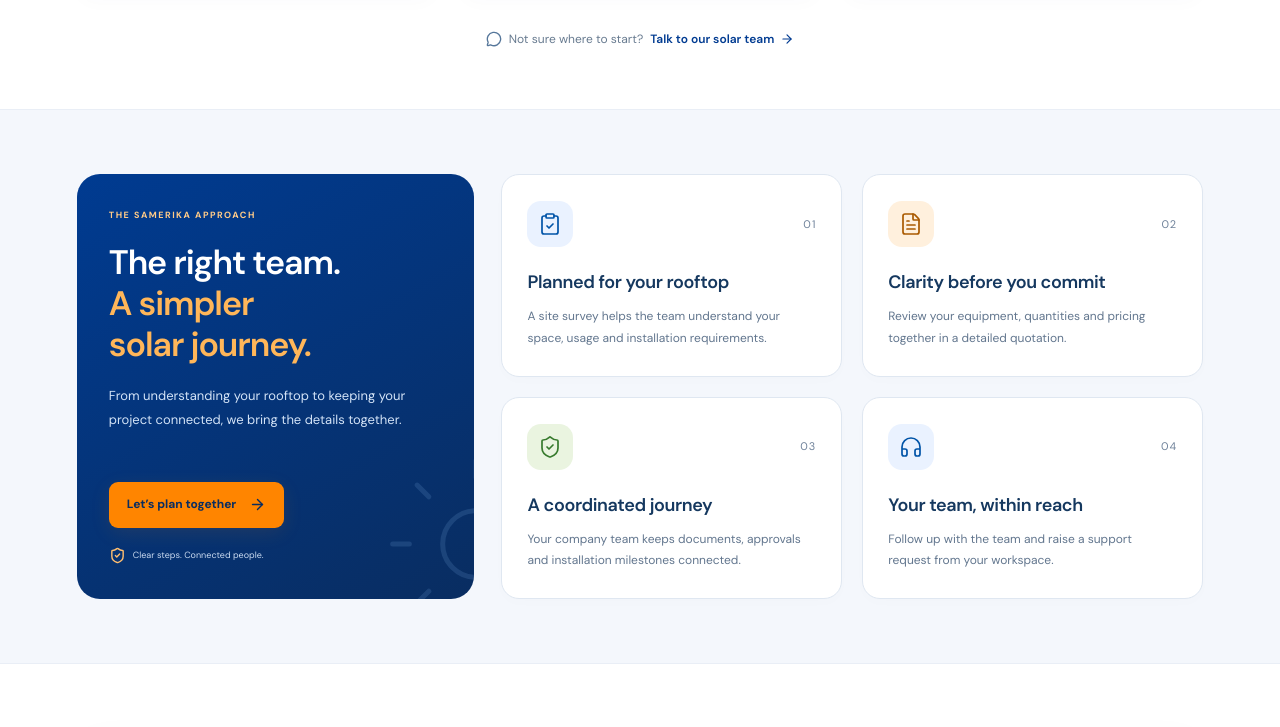
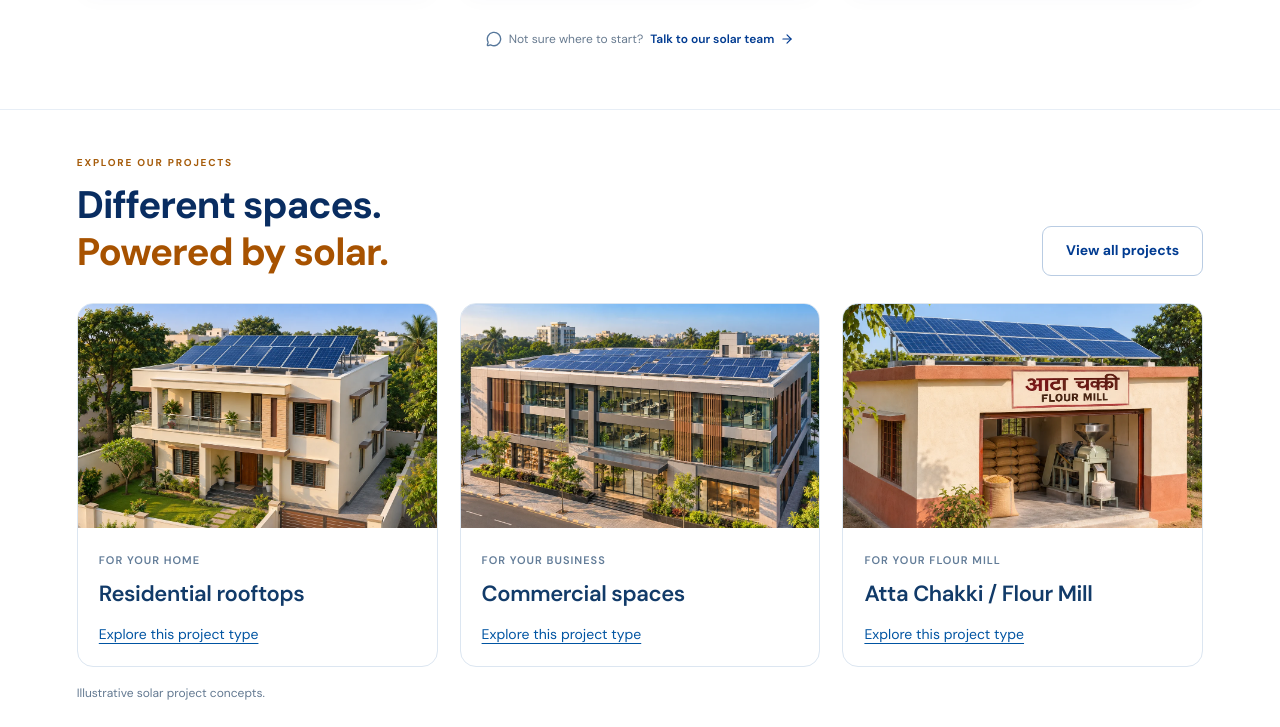
Before and after one commit to intoxiagmb-crypto/samerika, a Next.js app: page / in a window 1280 px wide. Shown: the part 2229-2956 px from the top of the page. Built offline with nearby package versions, Linux system fonts and the light colour scheme.

Commit message:
Add compact project image preview to homepage

```diff
--- /dev/null
+++ b/app/home-projects.css
@@ -0,0 +1,19 @@
+.sh-project-gallery{padding:45px max(6%,calc((100vw - 1280px)/2)) 42px;background:#fff;border-top:1px solid #e7eef6}
+.sh-project-gallery-heading{display:flex;align-items:flex-end;justify-content:space-between;gap:25px;margin-bottom:27px}
+.sh-project-gallery-heading h2{font-size:clamp(29px,3vw,40px);line-height:1.22;letter-spacing:-1px;font-weight:650;color:#092d61;margin:12px 0 0}
+.sh-project-gallery-heading h2 em{font-style:normal;color:#a75200}
+.sh-project-gallery-heading>.sh-button{flex-shrink:0;min-height:44px}
+.sh-project-gallery-grid{display:grid;grid-template-columns:repeat(3,minmax(0,1fr));gap:22px}
+.sh-project-gallery-card{display:block;min-width:0;border:1px solid #dce6f1;border-radius:16px;overflow:hidden;background:#fff;transition:border-color .18s,box-shadow .18s}
+.sh-project-gallery-card:hover{border-color:#a3bfdf;box-shadow:0 9px 25px #092d6110}
+.sh-project-gallery-image{position:relative;aspect-ratio:16/10;background:#e6eff8}
+.sh-project-gallery-image img{object-fit:cover}
+.sh-project-gallery-caption{padding:19px 21px 20px}
+.sh-project-gallery-caption>span:first-child{font-size:11px;line-height:1.6;letter-spacing:1px;color:#627c98;font-weight:600}
+.sh-project-gallery-caption h3{font-size:22px;line-height:1.35;letter-spacing:-.4px;color:#123b69;margin:8px 0 13px;font-weight:600}
+.sh-project-gallery-link{display:inline-block;color:#0054a2;font-size:14px;line-height:1.6;text-decoration:underline;text-underline-offset:4px}
+.sh-project-gallery-note{display:flex;justify-content:space-between;gap:15px;margin:16px 0 0;color:#637991;font-size:12px;line-height:1.7}
+.sh-project-gallery-note>span{display:none}
+.sh-project-gallery a:focus-visible{outline:3px solid #0073c8;outline-offset:3px}
+@media(max-width:1050px){.sh-project-gallery-grid{gap:17px}.sh-project-gallery-caption{padding:17px}.sh-project-gallery-caption h3{font-size:20px}}
+@media(max-width:700px){.sh-project-gallery{padding:34px 6% 30px}.sh-project-gallery-heading{align-items:flex-start;flex-direction:column;gap:18px;margin-bottom:22px}.sh-project-gallery-heading h2{font-size:31px}.sh-project-gallery-heading>.sh-button{font-size:13px;padding:11px 17px}.sh-project-gallery-grid{grid-template-columns:none;grid-auto-flow:column;grid-auto-columns:84%;overflow-x:auto;scroll-snap-type:x mandatory;scroll-padding:4px;gap:15px;padding:4px 4px 12px;margin:-4px -4px 0}.sh-project-gallery-card{scroll-snap-align:start;border-radius:14px}.sh-project-gallery-caption{padding:18px}.sh-project-gallery-caption h3{font-size:21px}.sh-project-gallery-note{font-size:11px;margin-top:12px}.sh-project-gallery-note>span{display:inline;white-space:nowrap;color:#21548b}}
--- a/app/page.tsx
+++ b/app/page.tsx
@@ -9,6 +9,7 @@ import { ArrowRight, ArrowUpRight, Building2, Check, CheckCircle2, ClipboardChec
 import './home.css';
 import './home-subsidy.css';
 import './home-highlights.css';
+import './home-projects.css';
 
 const offerings = [
   { title: 'Homes', icon: House, property: 'Residential', description: 'Make room for clean energy on the roof you already have.', note: 'For your everyday energy', className: 'home', category: 'Residential', features: ['Rooftop assessment', 'Personalised quotation'], cta: 'Explore home solar' },
@@ -84,6 +85,21 @@ export default function HomePage() {
         <div className="sh-solution-body"><span className="sh-solution-note">{note}</span><h3>{title}</h3><p>{description}</p><ul>{features.map(feature=><li key={feature}><Check size={14}/>{feature}</li>)}</ul><div className="sh-solution-cta"><span>{cta}</span><span className="sh-solution-arrow"><ArrowUpRight size={19}/></span></div></div>
       </Link>)}</div>
       <p className="sh-solutions-help"><MessageCircle size={16}/> Not sure where to start? <Link href="/enquiry">Talk to our solar team <ArrowRight size={14}/></Link></p>
+    </section>
+
+    <section className="sh-project-gallery" id="featured-projects" aria-labelledby="gallery-heading">
+      <div className="sh-project-gallery-heading"><div><span className="sh-eyebrow">EXPLORE OUR PROJECTS</span><h2 id="gallery-heading">Different spaces.<br/><em>Powered by solar.</em></h2></div><Link href="/projects" className="sh-button sh-outline">View all projects</Link></div>
+      <div className="sh-project-gallery-grid">
+        {[
+          {title:'Residential rooftops',label:'FOR YOUR HOME',image:'residential',anchor:'home',alt:'Illustrative family home with rooftop solar panels'},
+          {title:'Commercial spaces',label:'FOR YOUR BUSINESS',image:'commercial',anchor:'business',alt:'Illustrative office building with rooftop solar panels'},
+          {title:'Atta Chakki / Flour Mill',label:'FOR YOUR FLOUR MILL',image:'flour-mill',anchor:'mill',alt:'Illustrative atta chakki with solar panels on its roof'},
+        ].map(project => <Link href={`/projects#project-${project.anchor}`} className="sh-project-gallery-card" key={project.image}>
+          <div className="sh-project-gallery-image"><Image src={`/images/projects/${project.image}.webp`} alt={project.alt} fill sizes="(max-width: 700px) 75vw, 30vw"/></div>
+          <div className="sh-project-gallery-caption"><span>{project.label}</span><h3>{project.title}</h3><span className="sh-project-gallery-link">Explore this project type</span></div>
+        </Link>)}
+      </div>
+      <p className="sh-project-gallery-note">Illustrative solar project concepts.<span>Swipe to explore</span></p>
     </section>
 
     <section className="sh-section sh-care" id="why-samerika" aria-labelledby="care-heading"><div className="sh-care-layout">
--- a/app/projects/page.tsx
+++ b/app/projects/page.tsx
@@ -33,7 +33,7 @@ export default function ProjectsPage() {
       </section>
 
       <section className="sp-section" id="project-types" aria-labelledby="types-title"><div className="sp-section-heading"><div><span className="sp-label">FIND YOUR STARTING POINT</span><h2 id="types-title">Solar for the spaces<br/><em>that matter to you.</em></h2></div><p>Explore the kinds of projects you can discuss with our team. The proposed system and scope are confirmed after reviewing your site.</p></div><p className="sp-gallery-note">Illustrative solar concepts for each project type.</p>
-        <div className="sp-grid">{categories.map(({title,label,icon: Icon,property,text,details,tone,image,alt})=><article className={`sp-card sp-${tone}`} key={title}><div className="sp-card-image"><Image src={image} alt={alt} fill sizes="(max-width: 700px) 88vw, (max-width: 1050px) 44vw, 400px"/></div><div className="sp-card-body"><div className="sp-card-top"><span className="sp-icon"><Icon size={35} strokeWidth={1.5}/></span><span className="sp-label">{label}</span></div><h3>{title}</h3><p>{text}</p><ul>{details.map(detail=><li key={detail}><Leaf size={15}/>{detail}</li>)}</ul><Link href={`/enquiry?property=${property}`} className="sp-card-link">Plan a project like this</Link></div></article>)}
+        <div className="sp-grid">{categories.map(({title,label,icon: Icon,property,text,details,tone,image,alt})=><article className={`sp-card sp-${tone}`} id={`project-${tone}`} style={{scrollMarginTop: 110}} key={title}><div className="sp-card-image"><Image src={image} alt={alt} fill sizes="(max-width: 700px) 88vw, (max-width: 1050px) 44vw, 400px"/></div><div className="sp-card-body"><div className="sp-card-top"><span className="sp-icon"><Icon size={35} strokeWidth={1.5}/></span><span className="sp-label">{label}</span></div><h3>{title}</h3><p>{text}</p><ul>{details.map(detail=><li key={detail}><Leaf size={15}/>{detail}</li>)}</ul><Link href={`/enquiry?property=${property}`} className="sp-card-link">Plan a project like this</Link></div></article>)}
           <article className="sp-next"><Sun size={45} strokeWidth={1.3}/><span className="sp-label">YOUR SPACE COULD BE NEXT</span><h3>Have a different<br/>project in mind?</h3><p>Tell us about your location and electricity needs. We’ll help you find the right conversation to start.</p><Link href="/enquiry" className="sh-button sh-primary">Share your requirements</Link></article>
         </div>
       </section>
```
